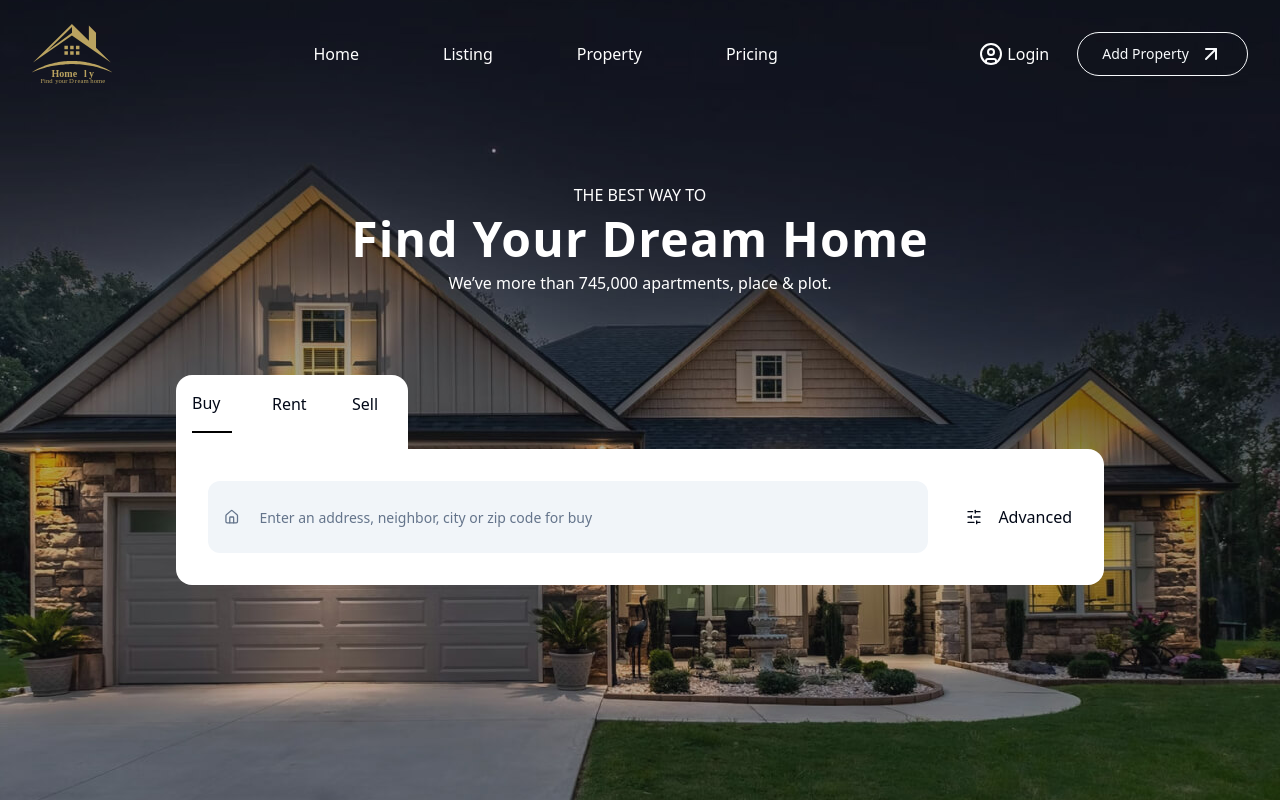
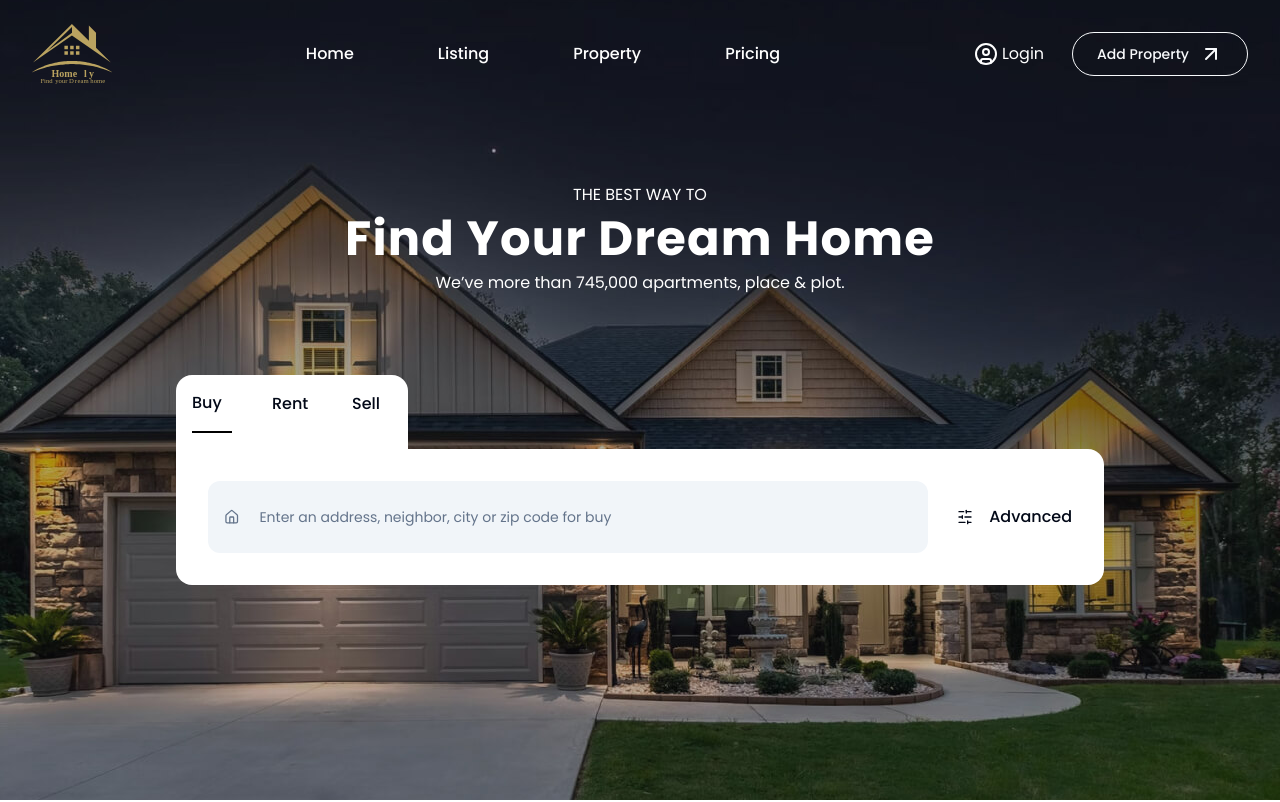
Before and after one commit to jonyBhatt/homely, a Next.js app: page / in a window 1280 px wide. Shown: the top 802 px of the page. Built offline with nearby package versions, Linux system fonts and the light colour scheme; no server answers.

Commit message:
add poppins font

```diff
--- a/src/app/layout.tsx
+++ b/src/app/layout.tsx
@@ -1,6 +1,6 @@
+import { Poppins } from "next/font/google";
+import { Toaster } from "sonner";
 import "~/styles/globals.css";
-import { Toaster } from "sonner";
-import { GeistSans } from "geist/font/sans";
 
 export const metadata = {
   title: "Homely",
@@ -8,13 +8,15 @@ export const metadata = {
   icons: [{ rel: "icon", url: "/favicon.ico" }],
 };
 
+const poppins = Poppins({ subsets: ["latin"], variable: "--inter", weight:['100',"200","300","400", "500","600","700","800"] });
+
 export default function RootLayout({
   children,
 }: {
   children: React.ReactNode;
 }) {
   return (
-    <html lang="en" className={`${GeistSans.variable}`}>
+    <html lang="en" className={`${poppins.className}`}>
       <body>
         {children}
         <Toaster richColors />
```
